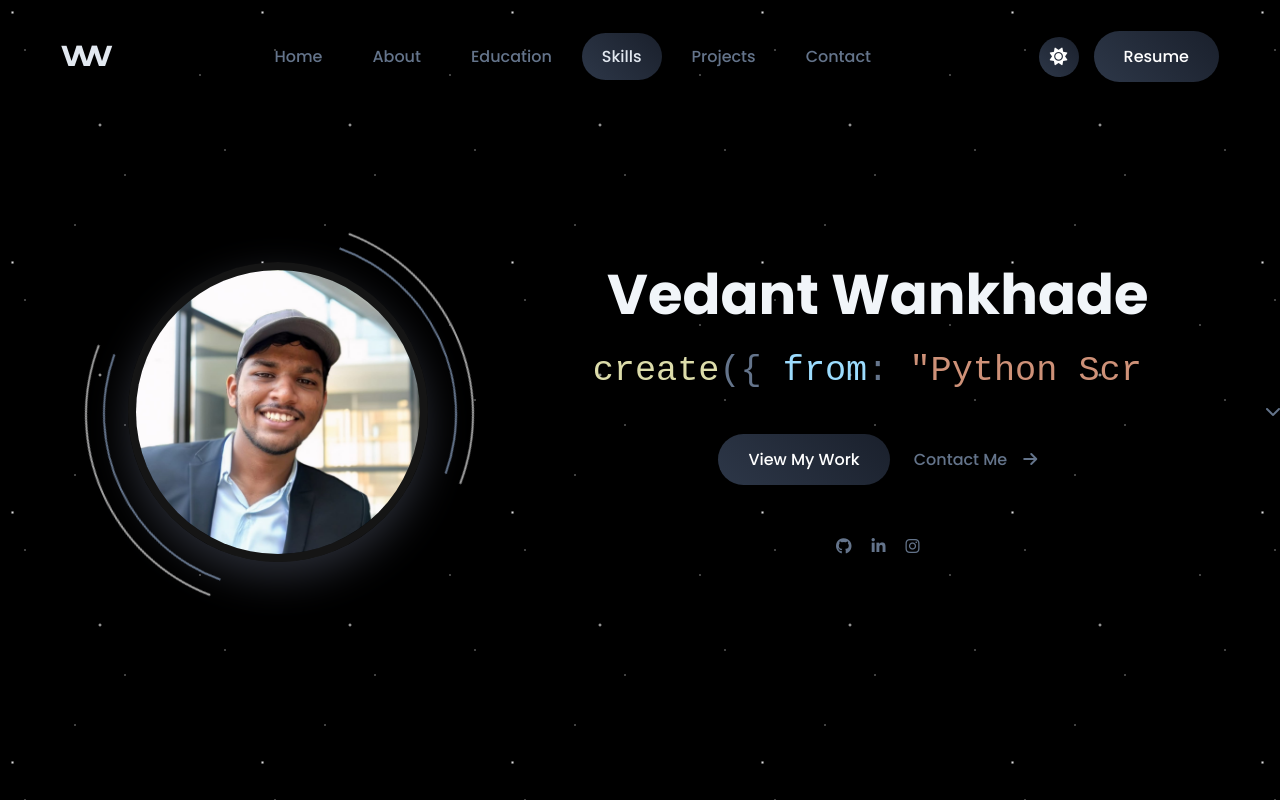
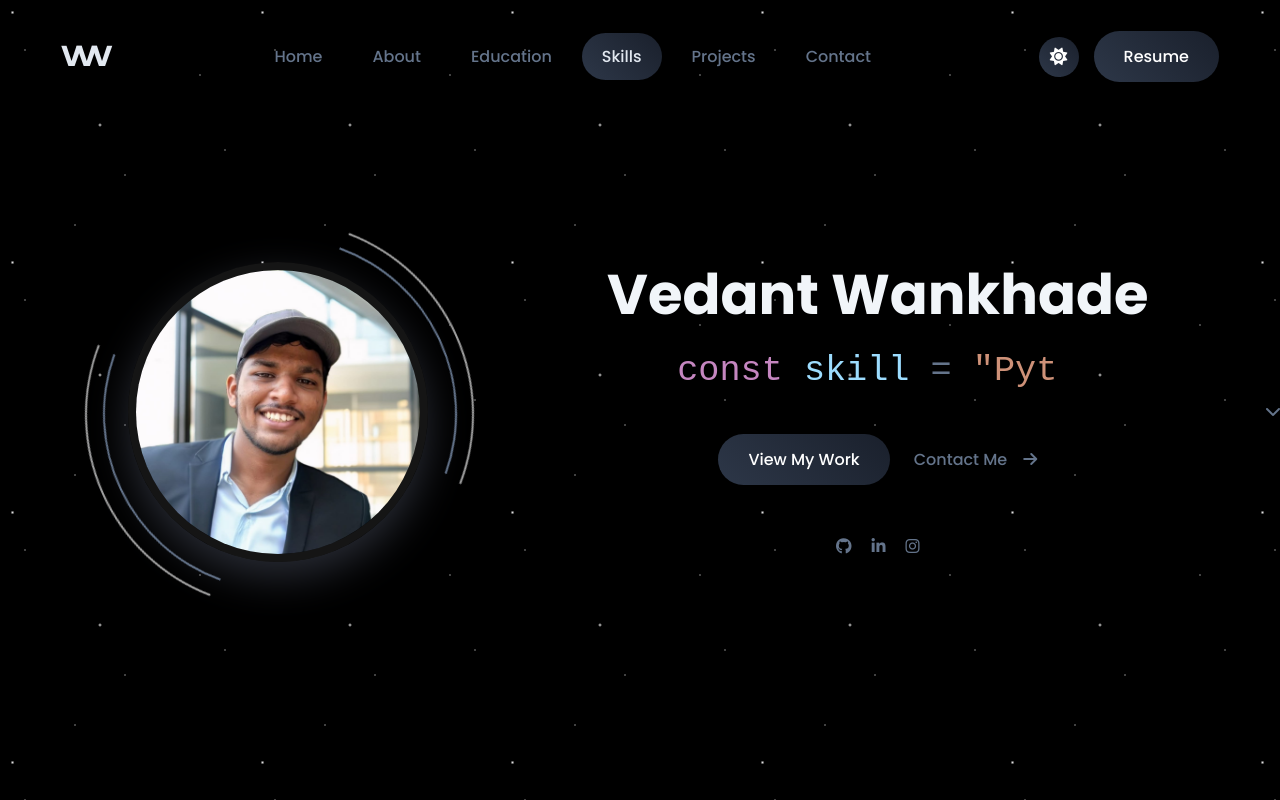
Before and after one commit to vedantwankhade123/Portfolio_Website, a React (Vite) app: page / in a window 1280 px wide. Shown: the top 800 px of the page. Built offline with nearby package versions, Linux system fonts and the light colour scheme.

Commit message:
[dyad] Reverting typing animation text - wrote 2 file(s)

```diff
--- a/src/components/Hero.jsx
+++ b/src/components/Hero.jsx
@@ -5,32 +5,29 @@ const Hero = () => {
   const codeLines = [
     {
       tokens: [
-        { text: 'build', className: 'function' },
-        { text: '({ ', className: 'punctuation' },
-        { text: 'with', className: 'property' },
-        { text: ': ', className: 'operator' },
-        { text: '"React & Node.js"', className: 'string' },
-        { text: ' });', className: 'punctuation' },
+        { text: 'const', className: 'keyword' },
+        { text: ' identity ', className: 'variable' },
+        { text: '= ', className: 'operator' },
+        { text: '"Full Stack Developer"', className: 'string' },
+        { text: ';', className: 'punctuation' },
       ],
     },
     {
       tokens: [
-        { text: 'create', className: 'function' },
-        { text: '({ ', className: 'punctuation' },
-        { text: 'from', className: 'property' },
-        { text: ': ', className: 'operator' },
-        { text: '"Python Scripts"', className: 'string' },
-        { text: ' });', className: 'punctuation' },
+        { text: 'const', className: 'keyword' },
+        { text: ' skill ', className: 'variable' },
+        { text: '= ', className: 'operator' },
+        { text: '"Python Programmer"', className: 'string' },
+        { text: ';', className: 'punctuation' },
       ],
     },
     {
       tokens: [
-        { text: 'design', className: 'function' },
-        { text: '({ ', className: 'punctuation' },
-        { text: 'for', className: 'property' },
-        { text: ': ', className: 'operator' },
-        { text: '"User Experience"', className: 'string' },
-        { text: ' });', className: 'punctuation' },
+        { text: 'const', className: 'keyword' },
+        { text: ' passion ', className: 'variable' },
+        { text: '= ', className: 'operator' },
+        { text: '"Digital Craftsman"', className: 'string' },
+        { text: ';', className: 'punctuation' },
       ],
     },
   ];
--- a/src/index.css
+++ b/src/index.css
@@ -470,15 +470,15 @@ body.dark-mode .hero h2 {
     font-size: clamp(1.3rem, 3.5vw, 2.2rem);
 }
 
-.typing-effect .token-function { color: #795E26; }
-.typing-effect .token-property { color: #001080; }
+.typing-effect .token-keyword { color: #569cd6; }
+.typing-effect .token-variable { color: #4ec9b0; }
 .typing-effect .token-operator { color: var(--text-muted); }
-.typing-effect .token-string { color: #A31515; }
+.typing-effect .token-string { color: #ce9178; }
 .typing-effect .token-punctuation { color: var(--text-muted); }
 
-body.dark-mode .typing-effect .token-function { color: #DCDCAA; }
-body.dark-mode .typing-effect .token-property { color: #9CDCFE; }
-body.dark-mode .typing-effect .token-string { color: #CE9178; }
+body.dark-mode .typing-effect .token-keyword { color: #c586c0; }
+body.dark-mode .typing-effect .token-variable { color: #9cdcfe; }
+body.dark-mode .typing-effect .token-string { color: #ce9178; }
 
 .highlight {
     color: var(--primary-color);
```
